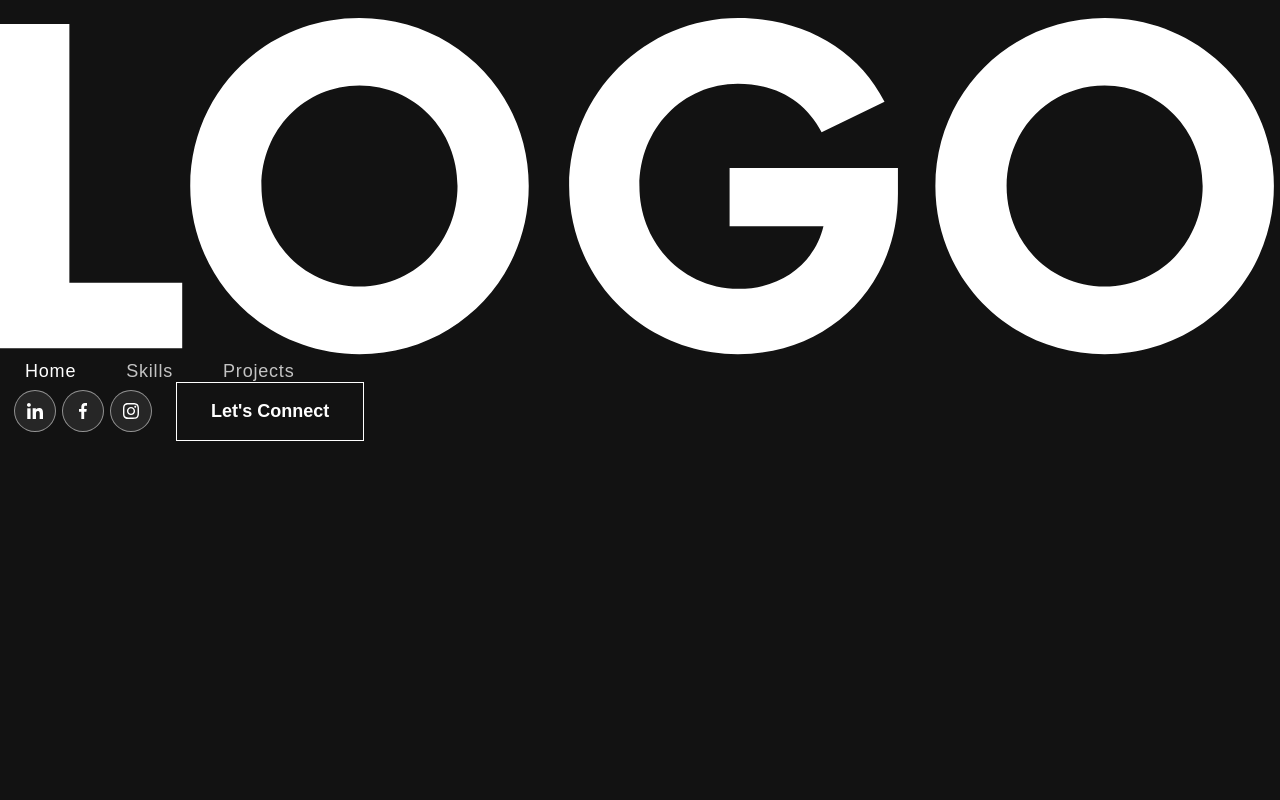
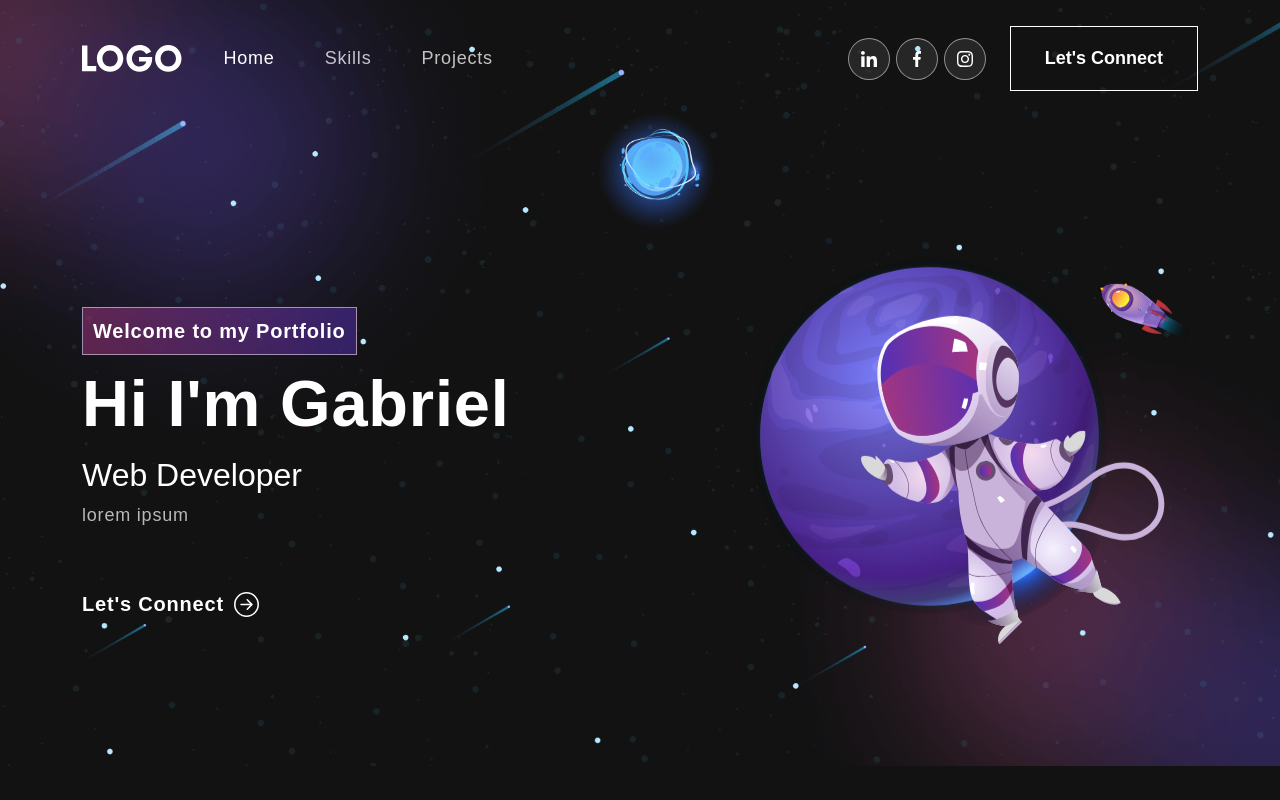
Before and after one commit to gabrielcoronado/new-portfolio, a React (Create React App) app: page / in a window 1280 px wide. Built offline with nearby package versions, Linux system fonts and the light colour scheme.

Commit message:
Added Banner and homepage

```diff
--- a/package.json
+++ b/package.json
@@ -9,6 +9,7 @@
     "bootstrap": "^5.2.3",
     "react": "^18.2.0",
     "react-bootstrap": "^2.7.0",
+    "react-bootstrap-icons": "^1.10.2",
     "react-dom": "^18.2.0",
     "react-scripts": "5.0.1",
     "web-vitals": "^2.1.4"
--- a/src/App.css
+++ b/src/App.css
@@ -239,3 +239,77 @@ nav.navbar .navbar-toggler[aria-expanded="true"] .navbar-toggler-icon:before {
 nav.navbar .navbar-toggler[aria-expanded="true"] .navbar-toggler-icon {
   border-color: transparent;
 }
+
+/* Banner */
+.banner {
+  margin-top: 0;
+  padding: 260px 0 100px 0;
+  background-image: url("./assets/img/banner-bg.png");
+  background-position: top center;
+  background-size: cover;
+  background-repeat: no-repeat;
+}
+.banner .tagline {
+  font-weight: 700;
+  letter-spacing: 0.8px;
+  padding: 8px 10px;
+  background: linear-gradient(
+    90.21deg,
+    rgba(170, 54, 124, 0.5) -5.91%,
+    rgba(74, 47, 189, 0.5) 111.58%
+  );
+  border: 1px solid rgba(255, 255, 255, 0.5);
+  font-size: 20px;
+  margin-bottom: 16px;
+  display: inline-block;
+}
+.banner h1 {
+  font-size: 65px;
+  font-weight: 700;
+  letter-spacing: 0.8px;
+  line-height: 1;
+  margin-bottom: 20px;
+  display: block;
+}
+.banner p {
+  color: #b8b8b8;
+  font-size: 18px;
+  letter-spacing: 0.8px;
+  line-height: 1.5em;
+  width: 96%;
+}
+.banner button {
+  color: #fff;
+  font-weight: 700;
+  font-size: 20px;
+  margin-top: 60px;
+  letter-spacing: 0.8px;
+  display: flex;
+  align-items: center;
+}
+.banner button svg {
+  font-size: 25px;
+  margin-left: 10px;
+  transition: 0.3s ease-in-out;
+  line-height: 1;
+}
+.banner button:hover svg {
+  margin-left: 25px;
+}
+.banner img {
+  animation: updown 3s linear infinite;
+}
+@keyframes updown {
+  0% {
+    transform: translateY(-20px);
+  }
+  50% {
+    transform: translateY(20px);
+  }
+  100% {
+    transform: translateY(-20px);
+  }
+}
+.txt-rotate > .wrap {
+  border-right: 0.08em solid #666;
+}
--- a/src/App.js
+++ b/src/App.js
@@ -1,10 +1,13 @@
 import "./App.css";
 import Navbar from "./components/Navbar";
+import Banner from "./components/Banner";
+import "bootstrap/dist/css/bootstrap.min.css";
 
 function App() {
   return (
     <div className="App">
       <Navbar />
+      <Banner />
     </div>
   );
 }
--- /dev/null
+++ b/src/components/Banner.js
@@ -0,0 +1,75 @@
+import React, { useState, useEffect } from "react";
+import { Container, Row, Col } from "react-bootstrap";
+import { ArrowRightCircle } from "react-bootstrap-icons";
+import headerImg from "../assets/img/header-img.svg";
+
+const Banner = () => {
+  const [loopNum, setLoopNum] = useState(0);
+  const [isDeleting, setIsDeleting] = useState(false);
+  const [text, setText] = useState("");
+  const [delta, setDelta] = useState(300 - Math.random() * 100);
+  const [index, setIndex] = useState(1);
+  const toRotate = ["Web Developer"];
+  const period = 2000;
+
+  useEffect(() => {
+    let ticker = setInterval(() => {
+      tick();
+    }, delta);
+
+    return () => {
+      clearInterval(ticker);
+    };
+  }, [text]);
+
+  const tick = () => {
+    let i = loopNum % toRotate.length;
+    let fullText = toRotate[i];
+    let updatedText = isDeleting
+      ? fullText.substring(0, text.length - 1)
+      : fullText.substring(0, text.length + 1);
+
+    setText(updatedText);
+
+    if (isDeleting) {
+      setDelta((prevDelta) => prevDelta / 2);
+    }
+
+    if (!isDeleting && updatedText === fullText) {
+      setIsDeleting(true);
+      setIndex((prevIndex) => prevIndex - 1);
+      setDelta(period);
+    } else if (isDeleting && updatedText === "") {
+      setIsDeleting(false);
+      setLoopNum(loopNum + 1);
+      setIndex(1);
+      setDelta(500);
+    } else {
+      setIndex((prevIndex) => prevIndex + 1);
+    }
+  };
+
+  return (
+    <section className="banner" id="home">
+      <Container>
+        <Row className="align-items-center">
+          <Col xs={12} md={6} xl={7}>
+            <span className="tagline">Welcome to my Portfolio</span>
+            <h1>{`Hi I'm Gabriel`}</h1>
+            <h2 className="wrap">{text}</h2>
+            <p>lorem ipsum</p>
+            <button onClick={() => console.log("connect")}>
+              Let's Connect
+              <ArrowRightCircle size={25} />
+            </button>
+          </Col>
+          <Col xs={12} md={6} xl={5}>
+            <img src={headerImg} alt="Header Img" />
+          </Col>
+        </Row>
+      </Container>
+    </section>
+  );
+};
+
+export default Banner;
```
Also changed, not shown: 1 other file (tests, documents, lock files or other folders).
